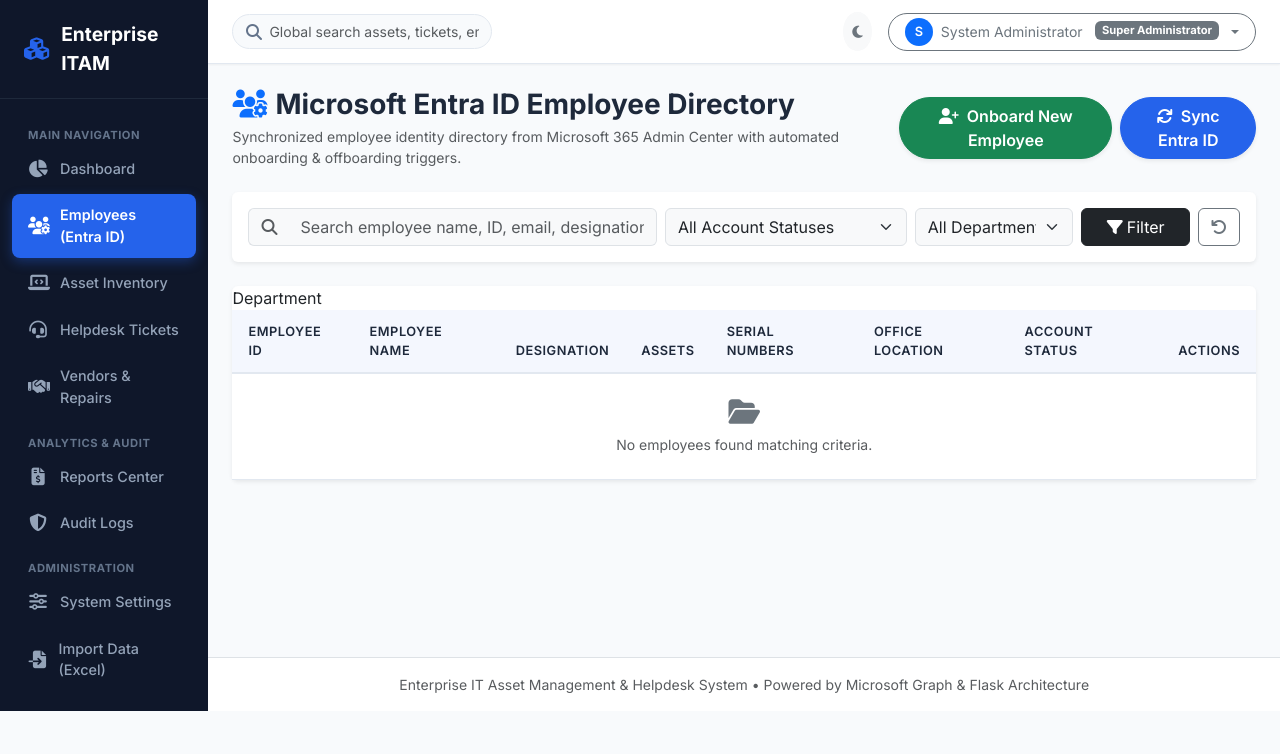
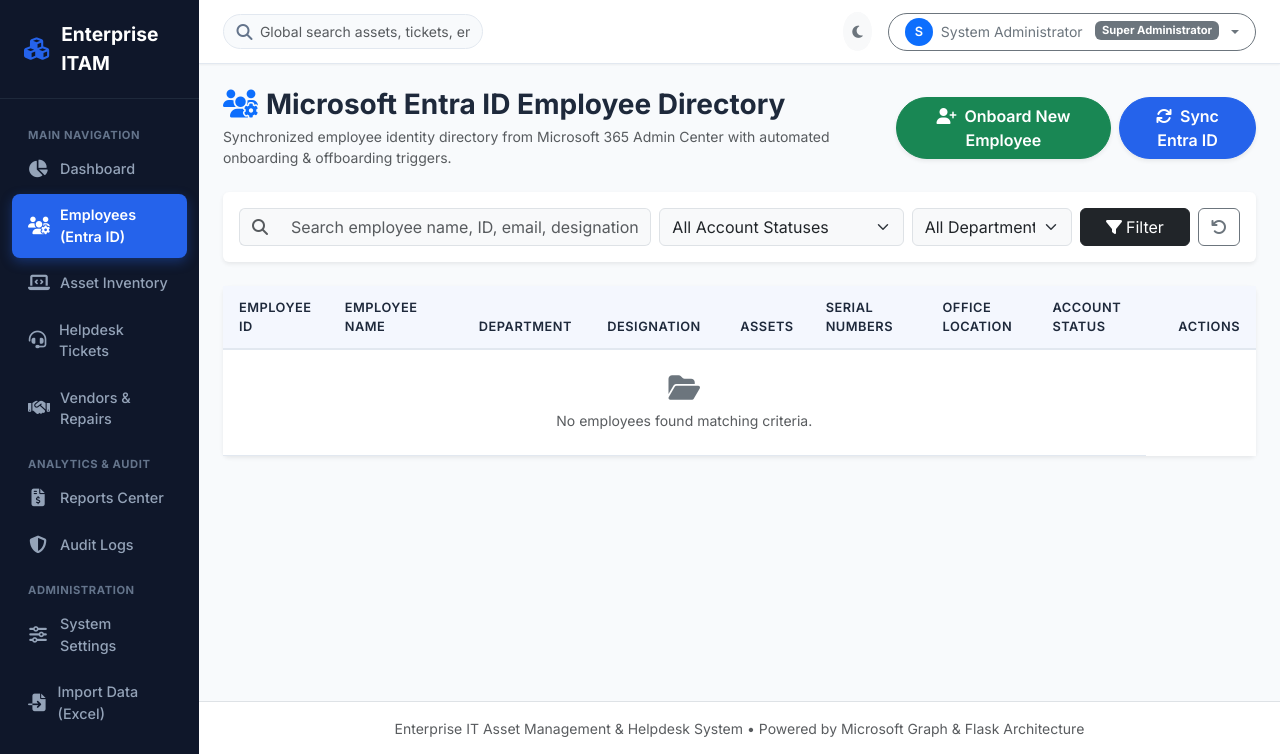
Before and after one commit to antimkolambkar/Final-Assets-Project, a Flask app: page /employees/ in a window 1280 px wide. Shown: the top 754 px of the page. Run offline with Flask 3, Linux system fonts and the light colour scheme; a user stored in the database is signed in; data that the repository does not hold is empty.

Commit message:
Update index.html

```diff
--- a/app/templates/employees/index.html
+++ b/app/templates/employees/index.html
@@ -62,18 +62,18 @@
     <div class="table-responsive">
         <table class="table table-custom mb-0">
             <thead>
-                <tr>
-                    <th>Employee ID</th>
-                    <th>Employee Name</th
-                    <th>Department</th>
-                    <th>Designation</th>
-                    <th>Assets</th>
-                    <th>Serial Numbers</th>
-                    <th>Office Location</th>
-                    <th>Account Status</th>
-                    <th class="text-end">Actions</th>
-                </tr>
-            </thead>
+            <tr>
+                <th style="width:110px;">Employee ID</th>
+                <th style="width:240px;">Employee Name</th>
+                <th style="width:140px;">Department</th>
+                <th style="width:160px;">Designation</th>
+                <th style="width:80px;" class="text-center">Assets</th>
+                <th style="width:180px;">Serial Numbers</th>
+                <th style="width:140px;">Office Location</th>
+                <th style="width:140px;">Account Status</th>
+               <th style="width:170px;" class="text-end">Actions</th>
+          </tr>
+          </thead>
             <tbody>
                 {% for emp in employees %}
                 <tr>
```
